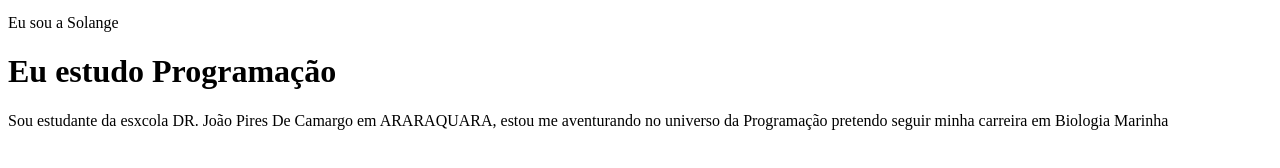
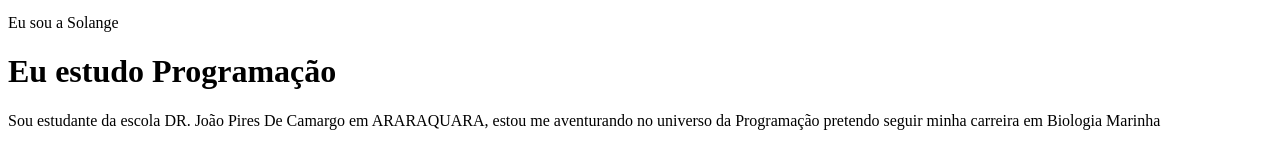
Before and after one commit to solange007/Meu-portifolio., a plain HTML site: page index.html in a window 1280 px wide. Shown: the part 28-196 px from the top of the page. Drawn offline with Linux system fonts and the light colour scheme.

```diff
--- a/index.html
+++ b/index.html
@@ -11,7 +11,7 @@
 <img  src=""alt="Minha  foto de  perfil">
 <p>Eu sou a Solange</p>
 <h1>Eu estudo Programação</h1>
-<p>Sou estudante da esxcola DR. João Pires De Camargo em ARARAQUARA, estou me aventurando no universo da Programação pretendo seguir minha carreira em Biologia Marinha</p>
+<p>Sou estudante da escola DR. João Pires De Camargo em ARARAQUARA, estou me aventurando no universo da Programação pretendo seguir minha carreira em Biologia Marinha</p>
 
 
     </header>
```
